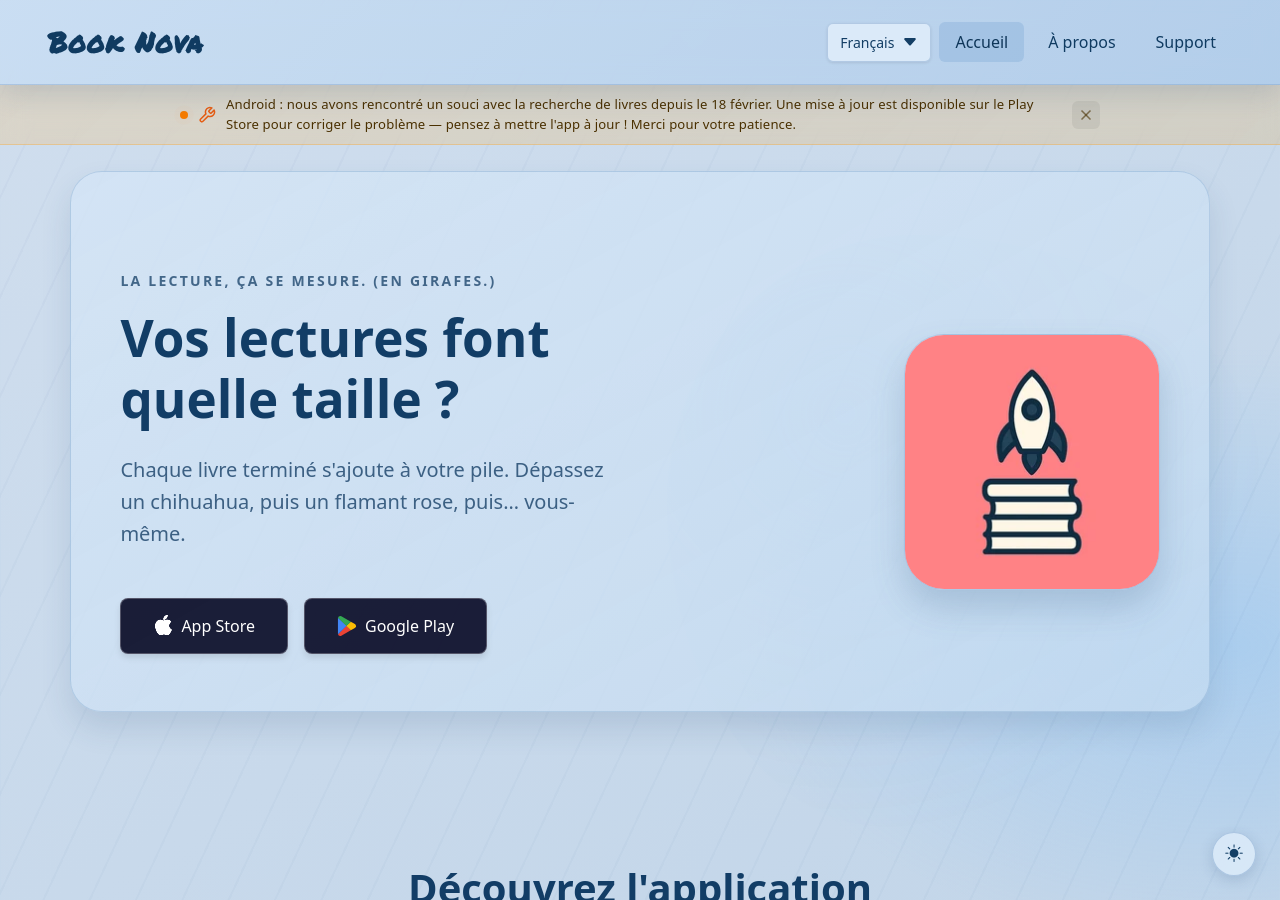
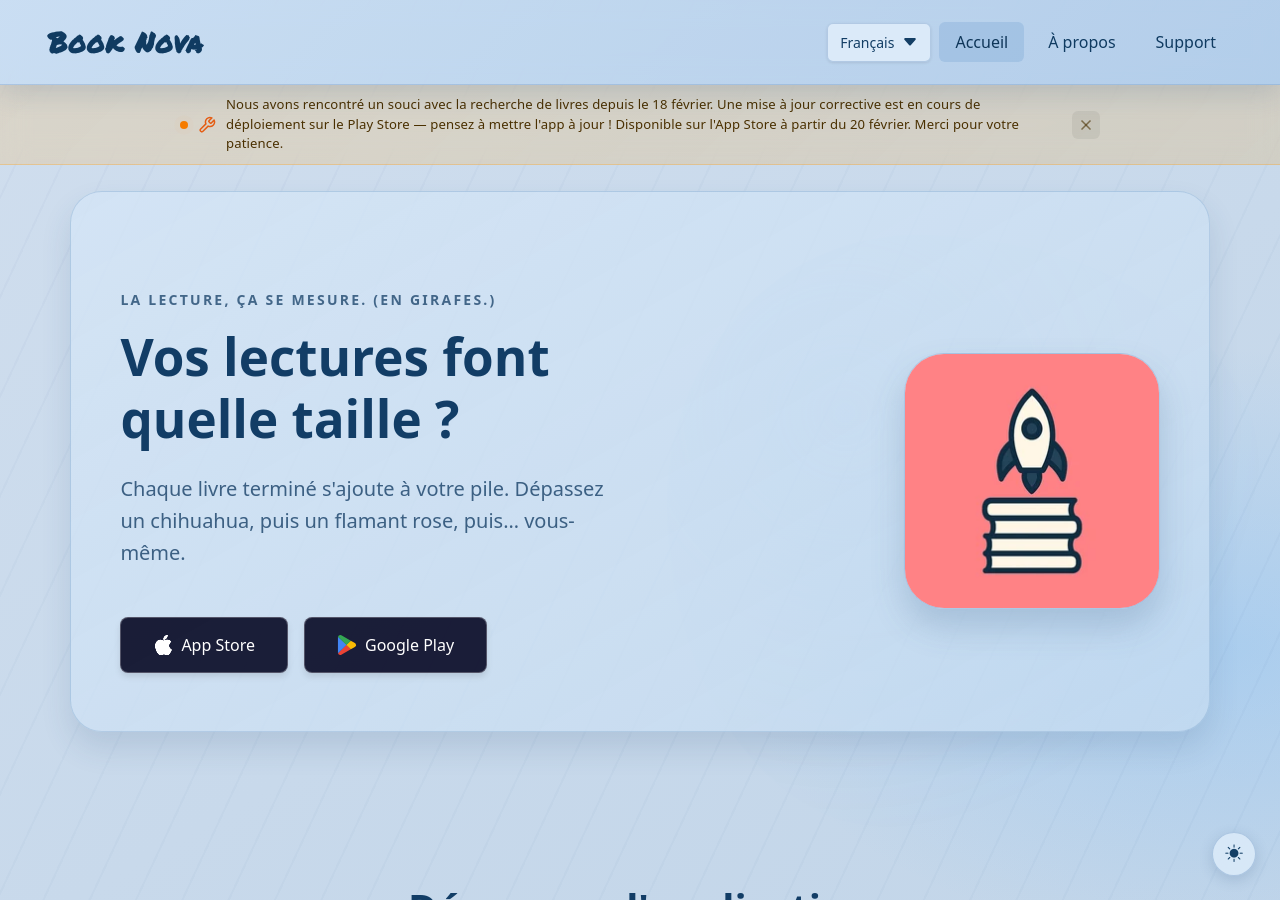
Before and after one commit to Anarres4/book-nova, a Jekyll site: the page built from index.html, in a window 1280 px wide and 900 px high. Built offline with Jekyll 4.4.1, drawn with Linux system fonts in a browser that asks for light colours.

Commit message:
💄 update message info

```diff
--- a/_data/translations.yml
+++ b/_data/translations.yml
@@ -814,7 +814,7 @@
     text: "Et toi, tes lectures font quelle taille ? Dépasse un chihuahua, un flamant rose, puis… une girafe !"
     cta: "Télécharger l'app"
   banner:
-    message: "Android : nous avons rencontré un souci avec la recherche de livres depuis le 18 février. Une mise à jour est disponible sur le Play Store pour corriger le problème — pensez à mettre l'app à jour ! Merci pour votre patience."
+    message: "Nous avons rencontré un souci avec la recherche de livres depuis le 18 février. Une mise à jour corrective est en cours de déploiement sur le Play Store — pensez à mettre l'app à jour ! Disponible sur l'App Store à partir du 20 février. Merci pour votre patience."
     dismiss: "Fermer"
   scrollTop:
     label: "Haut"
@@ -1635,7 +1635,7 @@
     text: "How tall is your reading stack? Beat a chihuahua, then a flamingo, then… a giraffe!"
     cta: "Download the app"
   banner:
-    message: "Android: we've had an issue with the book search service since February 18. An update is available on the Play Store to fix this — please update your app! Thanks for your patience."
+    message: "We've had an issue with the book search service since February 18. A fix is being rolled out on the Play Store — please update your app! Available on the App Store from February 20. Thanks for your patience."
     dismiss: "Close"
   scrollTop:
     label: "Top"
@@ -2455,7 +2455,7 @@
     text: "¿Cuánto miden tus lecturas? Supera a un chihuahua, un flamenco y luego… ¡una jirafa!"
     cta: "Descargar la app"
   banner:
-    message: "Android: hemos tenido un problema con el servicio de búsqueda de libros desde el 18 de febrero. Una actualización está disponible en el Play Store para solucionarlo — ¡actualiza tu app! Gracias por tu paciencia."
+    message: "Hemos tenido un problema con el servicio de búsqueda de libros desde el 18 de febrero. Una corrección se está desplegando en el Play Store — ¡actualiza tu app! Disponible en el App Store a partir del 20 de febrero. Gracias por tu paciencia."
     dismiss: "Cerrar"
   scrollTop:
     label: "Arriba"
--- a/_layouts/default.html
+++ b/_layouts/default.html
@@ -288,7 +288,7 @@
             <svg class="status-banner__icon" xmlns="http://www.w3.org/2000/svg" width="18" height="18" fill="none" viewBox="0 0 24 24" stroke="currentColor" stroke-width="2" stroke-linecap="round" stroke-linejoin="round" aria-hidden="true">
                 <path d="M14.7 6.3a1 1 0 0 0 0 1.4l1.6 1.6a1 1 0 0 0 1.4 0l3.77-3.77a6 6 0 0 1-7.94 7.94l-6.91 6.91a2.12 2.12 0 0 1-3-3l6.91-6.91a6 6 0 0 1 7.94-7.94l-3.76 3.76z"/>
             </svg>
-            <p class="status-banner__text" data-i18n="banner.message">Android : nous avons rencontré un souci avec la recherche de livres depuis le 18 février. Une mise à jour est disponible sur le Play Store pour corriger le problème — pensez à mettre l'app à jour ! Merci pour votre patience.</p>
+            <p class="status-banner__text" data-i18n="banner.message">Nous avons rencontré un souci avec la recherche de livres depuis le 18 février. Une mise à jour corrective est en cours de déploiement sur le Play Store — pensez à mettre l'app à jour ! Disponible sur l'App Store à partir du 20 février. Merci pour votre patience.</p>
             <button class="status-banner__close" id="dismissBanner" aria-label="Fermer" data-i18n-aria="banner.dismiss">
                 <svg xmlns="http://www.w3.org/2000/svg" width="16" height="16" fill="none" viewBox="0 0 24 24" stroke="currentColor" stroke-width="2.5" stroke-linecap="round" stroke-linejoin="round" aria-hidden="true">
                     <line x1="18" y1="6" x2="6" y2="18"/><line x1="6" y1="6" x2="18" y2="18"/>
```
